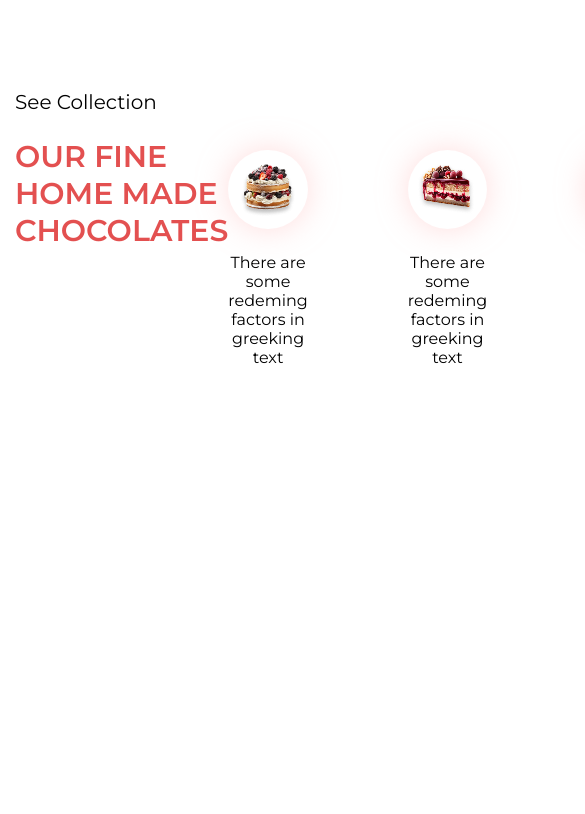
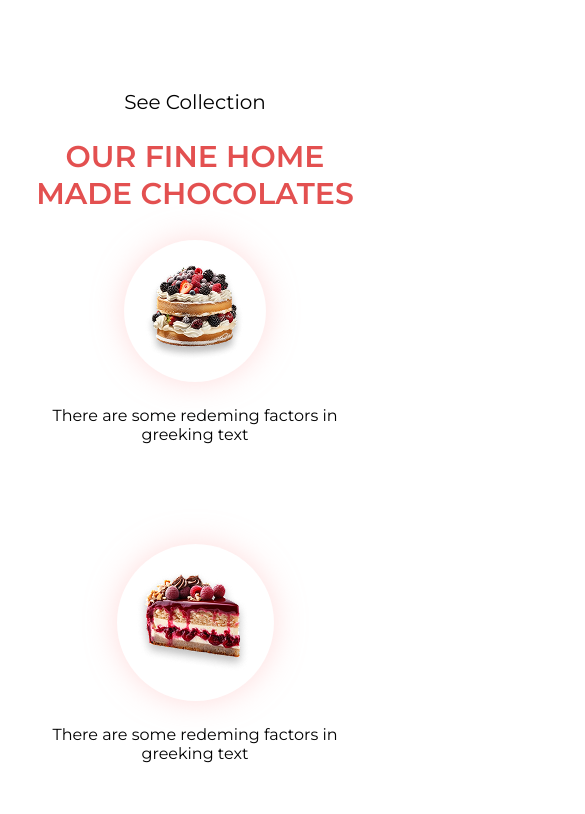
Before and after one commit to arturmazur5050-create/landing, a website built with Vite: page index.html in a window 390 px wide. Shown: the part 970-1784 px from the top of the page, 585 px wide, since content can reach past the window. Before the commit the page ends 1347 px from the top, so only its background shows below. Built offline with nearby package versions, Linux system fonts and the light colour scheme.

Commit message:
Update design

```diff
--- a/src/styles/_collection.scss
+++ b/src/styles/_collection.scss
@@ -45,3 +45,22 @@
     }
 
 }
+
+@media(max-width:1024px){
+    .collection__content{
+        display: flex;
+        flex-direction: column;
+        align-items: center;
+        gap: 28px;
+    }
+    .collection__info{
+        text-align: center;
+    }
+}
+
+@media(max-width:768px){
+    .collection__products{
+        display: flex;
+        flex-direction: column;
+    }
+}
```
